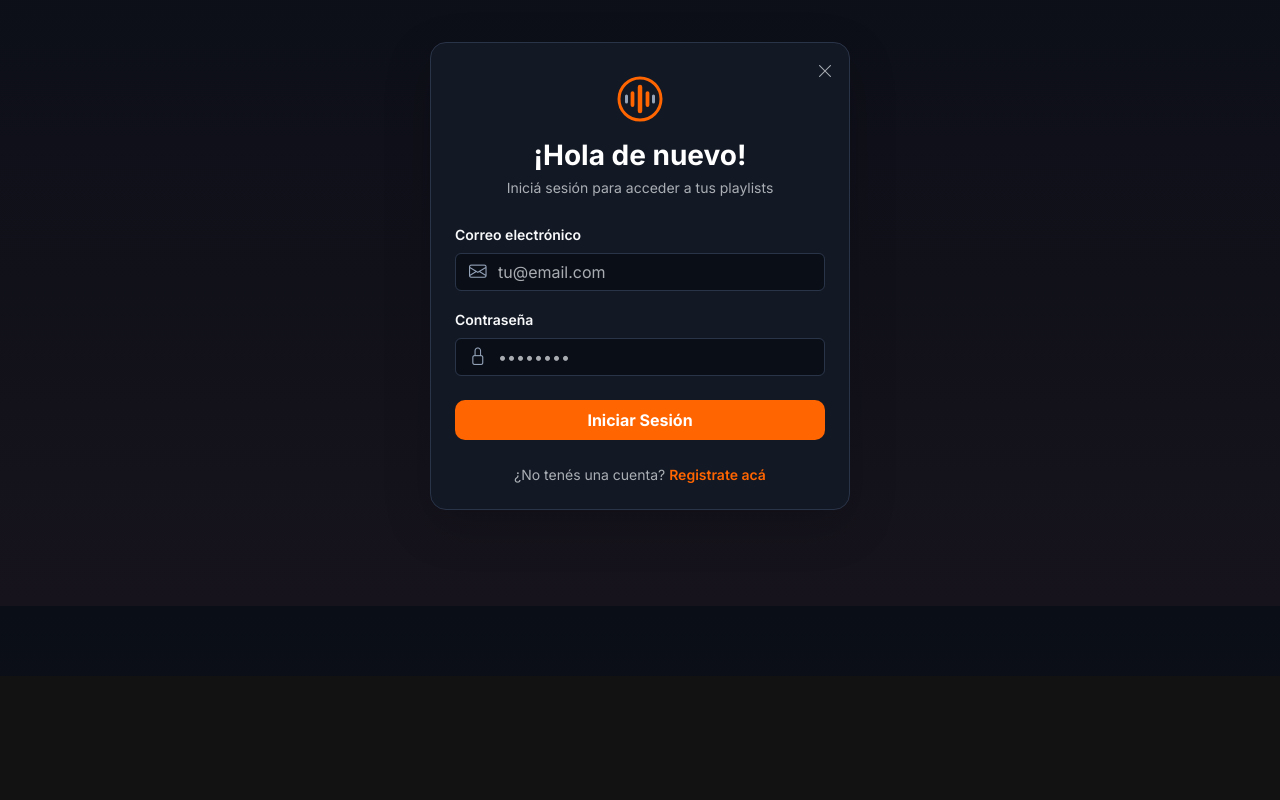
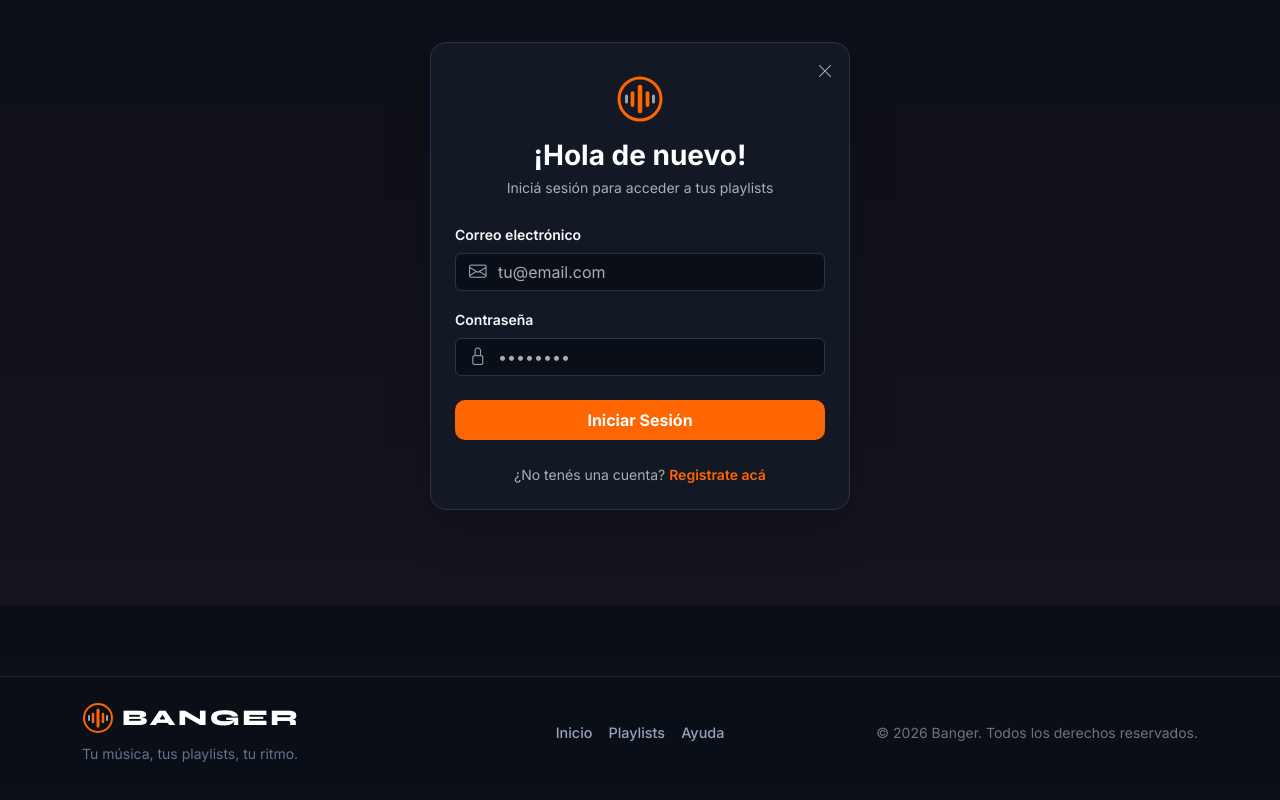
Before and after one commit to elitagatti-ui/banger-music, a React (Vite) app: page /login in a window 1280 px wide. Shown: the part 194-994 px from the top of the page. Before the commit the page ends 870 px from the top, so only its background shows below. Built offline with nearby package versions, Linux system fonts and the light colour scheme.

Commit message:
Crear componene footer e integrarlo a la pagina en app.jsx

```diff
--- a/src/App.jsx
+++ b/src/App.jsx
@@ -4,16 +4,19 @@ import { BrowserRouter, Routes, Route } from "react-router-dom";
 import Catalogo from "./pages/Catalogo";
 import Detalle from "./pages/Detalle";
 import Error from "./pages/PaginaError";
-import Login from "./pages/Login"
+import Login from "./pages/Login";
 import Registro from "./pages/Registro";
 import Admin from "./pages/Admin";
 import ProtectorRutas from "./components/routes/ProtectorRutas";
 import Playlists from "./pages/Playlist";
+import Footer from "./components/Footer";
+
 function App() {
   return (
     <BrowserRouter>
+      <div className="d-flex flex-column min-vh-100">
         <Navbar />
-
+        <main className="flex-grow-1">
           <Routes>
             <Route path="/" element={<Catalogo />} />
             <Route path="/detalle/:id" element={<Detalle />} />
@@ -21,12 +24,15 @@ function App() {
 
             <Route path="/login" element={<Login />} />
             <Route path="/registro" element={<Registro />} />
+            {/* <Route path="/ayuda" element={<Ayuda />} /> */}
             <Route element={<ProtectorRutas />}>
               <Route path="/admin" element={<Admin />} />
-
             </Route>
             <Route path="*" element={<Error />} />
           </Routes>
+        </main>
+        <Footer />
+      </div>
     </BrowserRouter>
   );
 }
--- /dev/null
+++ b/src/components/Footer.css
@@ -0,0 +1,50 @@
+.app-footer {
+  background-color: #0a0e17;
+  border-top: 1px solid rgba(255, 255, 255, 0.08);
+  color: #94a3b8;
+}
+
+.footer-brand {
+  letter-spacing: 1px;
+  color: #ffffff;
+}
+
+.text-orange {
+  color: var(--primary, #ff6500);
+}
+
+.footer-tagline {
+  color: #64748b;
+}
+
+.footer-links a {
+  color: #94a3b8;
+  text-decoration: none;
+  font-weight: 500;
+  font-size: 0.9rem;
+  transition: color 0.2s ease;
+}
+
+.footer-links a:hover {
+  color: var(--primary, #ff6500);
+}
+.footer-logo-container {
+  display: flex;
+  align-items: center;
+  max-width: 180px; /* Ajusta este valor si tu logo es muy grande */
+}
+
+@media (max-width: 768px) {
+  .footer-logo-container {
+    justify-content: center;
+    margin: 0 auto;
+  }
+}
+.app-footer {
+  margin-bottom: 90px;
+}
+@media (max-width: 375px) {
+  .app-footer {
+    margin-bottom: 70px;
+  }
+}
--- /dev/null
+++ b/src/components/Footer.jsx
@@ -0,0 +1,62 @@
+import { Link, useLocation } from "react-router-dom";
+import { Logo } from "./Logo"
+import "./Footer.css";
+
+const Footer = () => {
+  const location = useLocation();
+
+  const handleInicioClick = (e) => {
+    if (location.pathname === "/") {
+      e.preventDefault();
+      window.scrollTo({
+        top: 0,
+        behavior: "smooth",
+      });
+    }
+  };
+
+  return (
+    <footer className="app-footer mt-auto py-4">
+      <div className="container">
+        <div className="row gy-3 align-items-center text-center text-md-start">
+          {/* Componente Logo reusado */}
+          <div className="col-12 col-md-4">
+            <div className="footer-logo-container">
+              <Logo />
+            </div>
+            <p className="footer-tagline small mb-0 mt-2">
+              Tu música, tus playlists, tu ritmo.
+            </p>
+          </div>
+
+          {/* Links de navegación */}
+          <div className="col-12 col-md-4 text-center">
+            <ul className="footer-links list-inline mb-0">
+              <li className="list-inline-item mx-2">
+                <Link to="/" onClick={handleInicioClick}>
+                  Inicio
+                </Link>
+              </li>
+              <li className="list-inline-item mx-2">
+                <Link to="/playlists">Playlists</Link>
+              </li>
+              <li className="list-inline-item mx-2">
+                <Link to="/ayuda">Ayuda</Link>
+              </li>
+            </ul>
+          </div>
+
+          {/* Copyright */}
+          <div className="col-12 col-md-4 text-center text-md-end">
+            <span className="small text-secondary">
+              © {new Date().getFullYear()} Banger. Todos los derechos
+              reservados.
+            </span>
+          </div>
+        </div>
+      </div>
+    </footer>
+  );
+};
+
+export default Footer;
```
Lines whose indentation alone changed are shown as unchanged.
